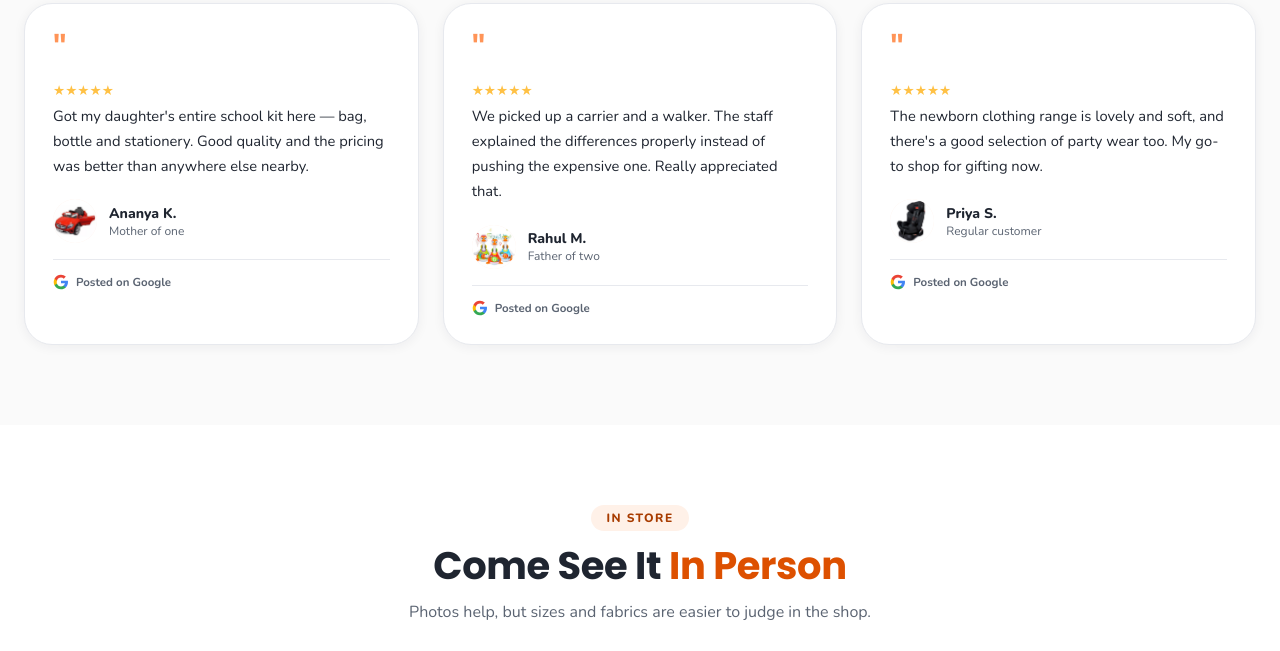
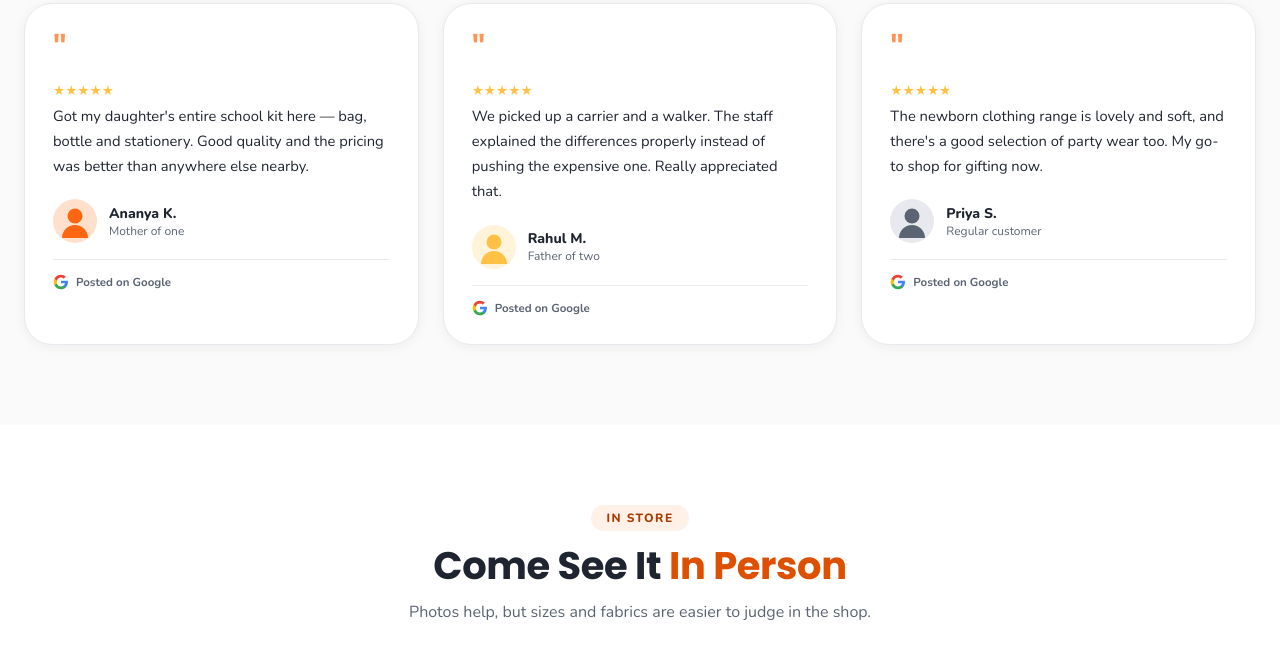
Before and after one commit to sharathchandra03/tinysprout, a website: page index.html in a window 1280 px wide. Shown: the part 6446-7097 px from the top of the page. Drawn offline with nearby package versions, Linux system fonts and the light colour scheme; no server answers.

Commit message:
google review avatar changes

```diff
--- a/index.html
+++ b/index.html
@@ -1751,7 +1751,7 @@
           <div class="testi-rating" aria-label="5 stars">★★★★★</div>
           <p class="testi-text">Got my daughter's entire school kit here — bag, bottle and stationery. Good quality and the pricing was better than anywhere else nearby.</p>
           <div class="testi-author">
-            <div class="testi-avatar"><img src="image assets/imgi_10_1705643989.jpg" alt="" loading="lazy" /></div>
+            <div class="testi-avatar"><img src="image assets/avatar-1.svg" alt="" loading="lazy" /></div>
             <div>
               <div class="testi-name">Ananya K.</div>
               <div class="testi-role">Mother of one</div>
@@ -1764,7 +1764,7 @@
           <div class="testi-rating" aria-label="5 stars">★★★★★</div>
           <p class="testi-text">We picked up a carrier and a walker. The staff explained the differences properly instead of pushing the expensive one. Really appreciated that.</p>
           <div class="testi-author">
-            <div class="testi-avatar"><img src="image assets/imgi_11_1705737547_5565a58b-27d2-4e7b-b950-f29cdd5531de.jpg" alt="" loading="lazy" /></div>
+            <div class="testi-avatar"><img src="image assets/avatar-2.svg" alt="" loading="lazy" /></div>
             <div>
               <div class="testi-name">Rahul M.</div>
               <div class="testi-role">Father of two</div>
@@ -1777,7 +1777,7 @@
           <div class="testi-rating" aria-label="5 stars">★★★★★</div>
           <p class="testi-text">The newborn clothing range is lovely and soft, and there's a good selection of party wear too. My go-to shop for gifting now.</p>
           <div class="testi-author">
-            <div class="testi-avatar"><img src="image assets/imgi_8_1705662970.jpg" alt="" loading="lazy" /></div>
+            <div class="testi-avatar"><img src="image assets/avatar-3.svg" alt="" loading="lazy" /></div>
             <div>
               <div class="testi-name">Priya S.</div>
               <div class="testi-role">Regular customer</div>
```
Also changed, not shown: image assets/avatar-1.svg (added), image assets/avatar-2.svg (added), image assets/avatar-3.svg (added).
